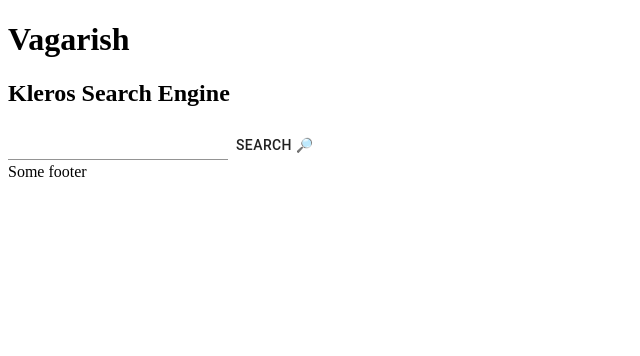
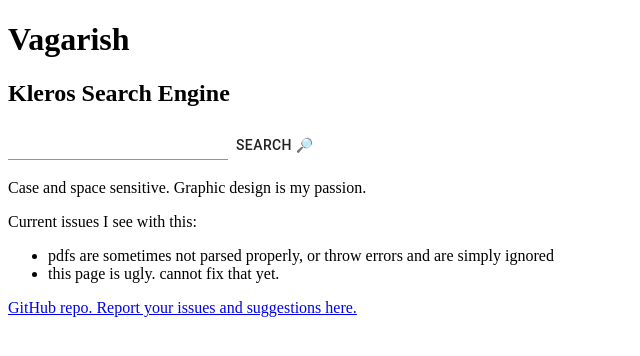
Before and after one commit to greenlucid/vagarish-web, a React (Create React App) app: page / in a window 1280 px wide. Shown: the top 356 px of the page, without its empty margins (0-640 px from the left). Built offline with nearby package versions, Linux system fonts and the light colour scheme.

Commit message:
feat: parse results to render them more nicely
results are still clearly ugly but at least they are not
stringified JSON anymore.

```diff
--- a/package.json
+++ b/package.json
@@ -4,8 +4,10 @@
   "description": "Frontend for Vagarish, a Kleros search engine",
   "main": "index.js",
   "scripts": {
-    "start": "react-scripts start"
+    "start": "react-scripts start",
+    "build": "react-scripts build"
   },
+  "proxy": "http://localhost:4000",
   "prettier": {
     "semi": false
   },
--- a/src/App.tsx
+++ b/src/App.tsx
@@ -8,7 +8,7 @@
       <Route exact path="/">
         <Home />
       </Route>
-      <Route exact path="/search">
+      <Route path="/search">
         <Search />
       </Route>
     </Switch>
--- a/src/components/MainWrap.tsx
+++ b/src/components/MainWrap.tsx
@@ -1,5 +1,11 @@
 const Footer: React.FC = () => {
-  return <div>Some footer</div>
+  return (
+    <div>
+      <a href="https://github.com/greenlucid/vagarish">
+        GitHub repo. Report your issues and suggestions here.
+      </a>
+    </div>
+  )
 }
 
 const MainWrap: React.FC = (props) => {
--- /dev/null
+++ b/src/components/ResultCard.tsx
@@ -0,0 +1,53 @@
+import { Evidence, SearchResult } from "../types"
+
+const MatchedEvidence: React.FC<{ matchedEvidence: Evidence; index: number }> =
+  ({ matchedEvidence, index }) => {
+    if (matchedEvidence.fileTextContent) {
+      return (
+        <div>
+          <h3>{`Evidence #${index + 1}`}</h3>
+          <p>
+            <b>Content</b>
+          </p>
+          <p>{matchedEvidence.textContent}</p>
+          <p>
+            <b> ### File Content</b>
+          </p>
+          <p>{matchedEvidence.fileTextContent}</p>
+        </div>
+      )
+    }
+
+    return (
+      <div>
+        <h3>{`Evidence #${index + 1}`}</h3>
+        <p>
+          <b>Content</b>
+        </p>
+        <p>{matchedEvidence.textContent}</p>
+      </div>
+    )
+  }
+
+const ResultCard: React.FC<{ searchResult: SearchResult }> = ({
+  searchResult,
+}) => {
+  return (
+    <div style={{ border: "1px solid black" }}>
+      <a href={`https://court.kleros.io/cases/${searchResult.klerosLiquidId}`}>
+        <h2>{`id: ${searchResult.klerosLiquidId}`}</h2>
+      </a>
+      <div>
+        {searchResult.matchedEvidence.map((matchedEvidence, index) => (
+          <MatchedEvidence
+            key={matchedEvidence.id}
+            matchedEvidence={matchedEvidence}
+            index={index}
+          />
+        ))}
+      </div>
+    </div>
+  )
+}
+
+export default ResultCard
--- a/src/index.tsx
+++ b/src/index.tsx
@@ -9,7 +9,7 @@
 import { BrowserRouter as Router } from "react-router-dom"
 
 const httpLink = createHttpLink({
-  uri: "http://192.168.1.43:4000/graphql"
+  uri: "http://localhost:4000/graphql"
 })
 
 const client = new ApolloClient({
--- a/src/pages/Search.tsx
+++ b/src/pages/Search.tsx
@@ -1,16 +1,10 @@
 import { List, ListItem } from "@material-ui/core"
 import MainWrap from "../components/MainWrap"
+import ResultCard from "../components/ResultCard"
 import SearchBar from "../components/SearchBar"
 import useSearch from "../hooks/useSearch"
 import { SearchResult } from "../types"
 import { useURLQuery } from "../utils"
-
-const SearchResultItem: React.FC<{ searchResult: SearchResult }> = ({
-  searchResult,
-}) => {
-  // just testing rn.
-  return <div>{JSON.stringify(searchResult)}</div>
-}
 
 const SearchResultsList: React.FC<{ searchResults: SearchResult[] }> = ({
   searchResults,
@@ -20,7 +14,7 @@
     <List>
       {searchResults.map((searchResult) => (
         <ListItem key={searchResult.id}>
-          <SearchResultItem searchResult={searchResult} />
+          <ResultCard searchResult={searchResult} />
         </ListItem>
       ))}
     </List>
--- a/src/pages/index.tsx
+++ b/src/pages/index.tsx
@@ -7,6 +7,15 @@
       <h1>Vagarish</h1>
       <h2>Kleros Search Engine</h2>
       <SearchBar />
+      <p>Case and space sensitive. Graphic design is my passion.</p>
+      <p>Current issues I see with this:</p>
+      <ul>
+        <li>
+          pdfs are sometimes not parsed properly, or throw errors and are simply
+          ignored
+        </li>
+        <li>this page is ugly. cannot fix that yet.</li>
+      </ul>
     </div>
   )
 }
```
Also changed, not shown: 1 other file (tests, documents, lock files or other folders).
